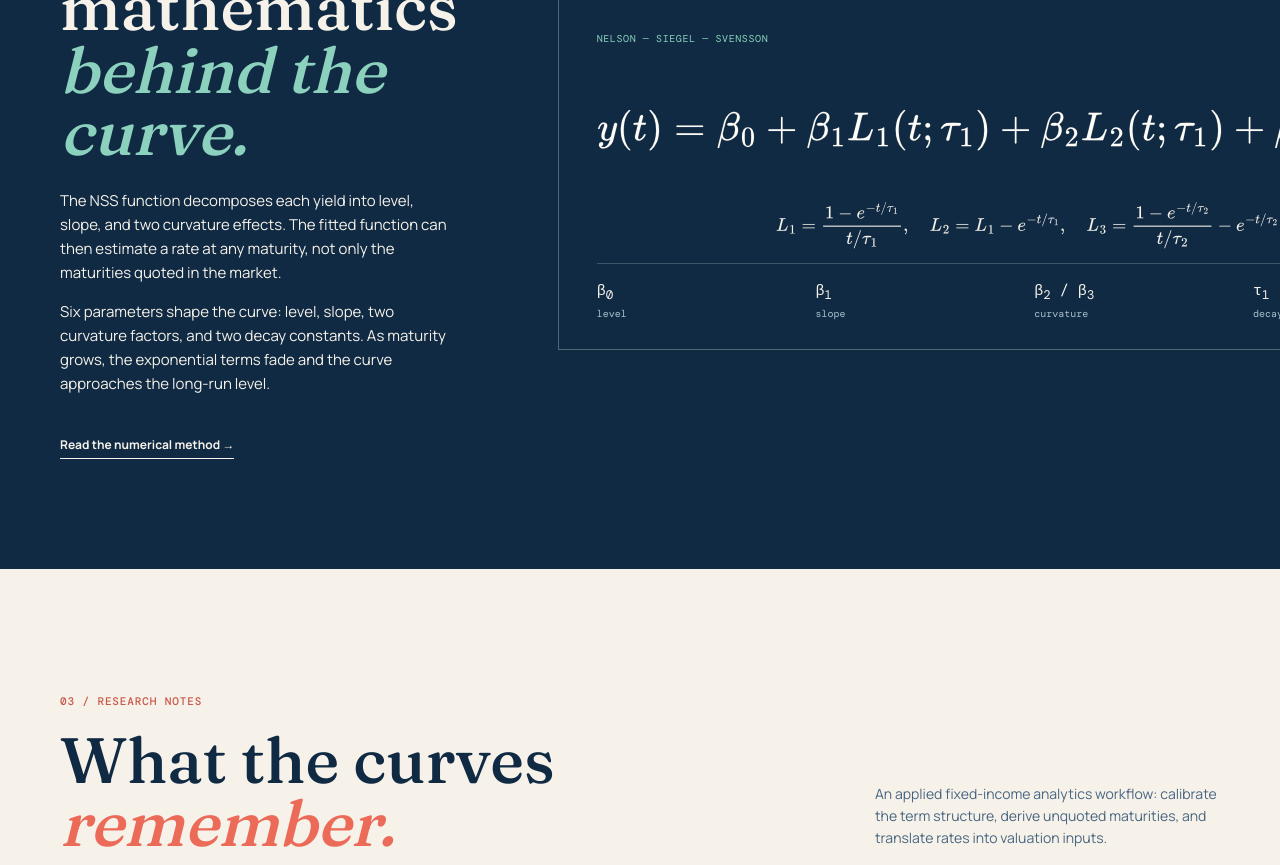
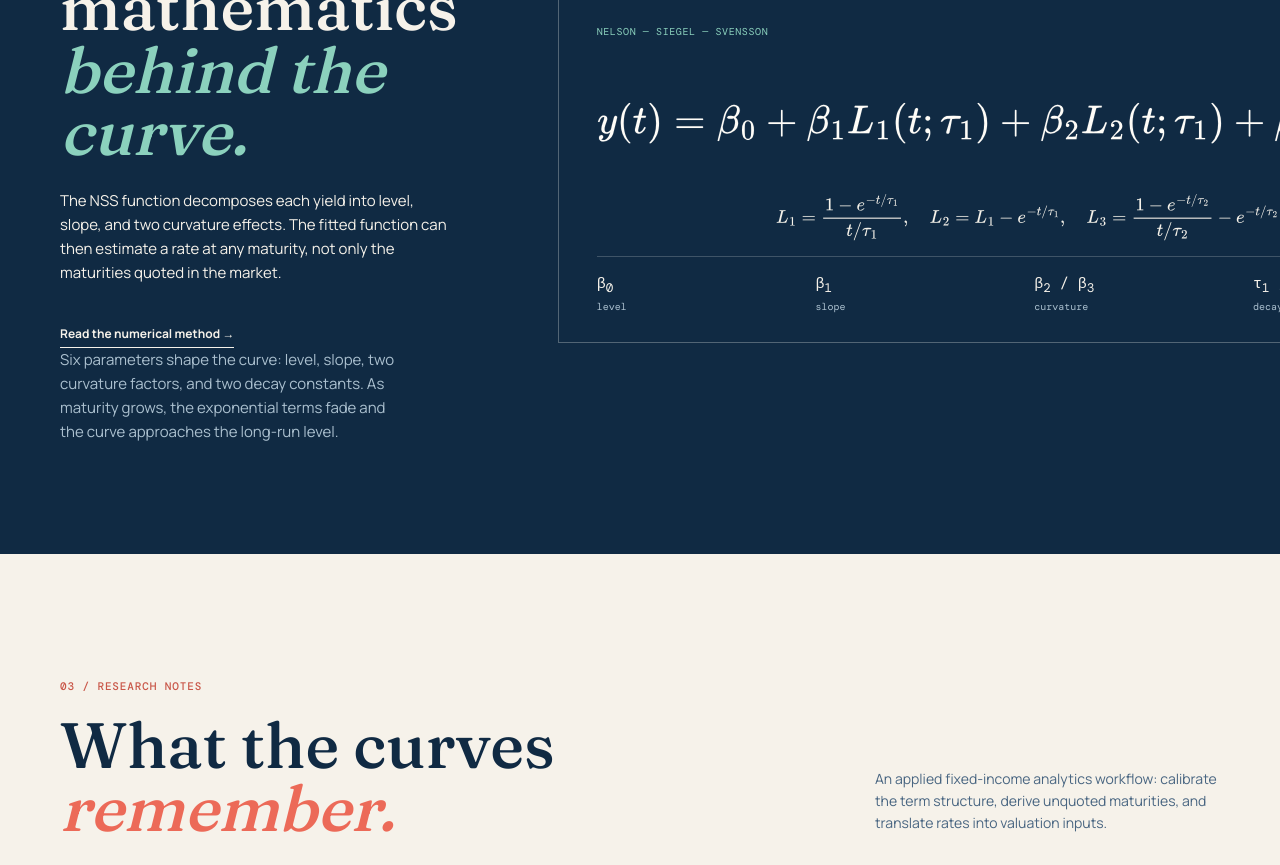
Before and after one commit to omarja12/Nelson-Siegel-Svensson-parameters-estimations, a plain HTML site: page index.html in a window 1280 px wide. Shown: the part 2058-2923 px from the top of the page. Drawn offline with nearby package versions, Linux system fonts and the light colour scheme.

Commit message:
Move numerical method link into model copy

```diff
--- a/index.html
+++ b/index.html
@@ -65,7 +65,7 @@
       </div>
     </section>
 
-    <section class="method-band" id="method"><div class="section-shell method-grid"><div class="method-intro reveal"><p class="eyebrow">02  /  THE MODEL</p><h2>The mathematics<br><em>behind the curve.</em></h2><p>The NSS function decomposes each yield into level, slope, and two curvature effects. The fitted function can then estimate a rate at any maturity, not only the maturities quoted in the market.</p><p class="method-detail">Six parameters shape the curve: level, slope, two curvature factors, and two decay constants. As maturity grows, the exponential terms fade and the curve approaches the long-run level.</p><a class="method-notes-link" href="notes.html">Read the numerical method <span aria-hidden="true">&#8594;</span></a></div><div class="formula-card reveal reveal-delay"><span class="formula-tag">NELSON &#8212; SIEGEL &#8212; SVENSSON</span><div class="formula">\[ y(t) = \beta_0 + \beta_1 L_1(t;\tau_1) + \beta_2 L_2(t;\tau_1) + \beta_3 L_3(t;\tau_2) \]</div><div class="loading-formula">\[ L_1=\frac{1-e^{-t/\tau_1}}{t/\tau_1},\quad L_2=L_1-e^{-t/\tau_1},\quad L_3=\frac{1-e^{-t/\tau_2}}{t/\tau_2}-e^{-t/\tau_2} \]</div><div class="parameter-row"><span><b>&beta;<sub>0</sub></b> level</span><span><b>&beta;<sub>1</sub></b> slope</span><span><b>&beta;<sub>2</sub> / &beta;<sub>3</sub></b> curvature</span><span><b>&tau;<sub>1</sub> / &tau;<sub>2</sub></b> decay</span></div></div></div></section>
+    <section class="method-band" id="method"><div class="section-shell method-grid"><div class="method-intro reveal"><p class="eyebrow">02  /  THE MODEL</p><h2>The mathematics<br><em>behind the curve.</em></h2><p>The NSS function decomposes each yield into level, slope, and two curvature effects. The fitted function can then estimate a rate at any maturity, not only the maturities quoted in the market.</p><a class="method-notes-link" href="notes.html">Read the numerical method <span aria-hidden="true">&#8594;</span></a><p class="method-detail">Six parameters shape the curve: level, slope, two curvature factors, and two decay constants. As maturity grows, the exponential terms fade and the curve approaches the long-run level.</p></div><div class="formula-card reveal reveal-delay"><span class="formula-tag">NELSON &#8212; SIEGEL &#8212; SVENSSON</span><div class="formula">\[ y(t) = \beta_0 + \beta_1 L_1(t;\tau_1) + \beta_2 L_2(t;\tau_1) + \beta_3 L_3(t;\tau_2) \]</div><div class="loading-formula">\[ L_1=\frac{1-e^{-t/\tau_1}}{t/\tau_1},\quad L_2=L_1-e^{-t/\tau_1},\quad L_3=\frac{1-e^{-t/\tau_2}}{t/\tau_2}-e^{-t/\tau_2} \]</div><div class="parameter-row"><span><b>&beta;<sub>0</sub></b> level</span><span><b>&beta;<sub>1</sub></b> slope</span><span><b>&beta;<sub>2</sub> / &beta;<sub>3</sub></b> curvature</span><span><b>&tau;<sub>1</sub> / &tau;<sub>2</sub></b> decay</span></div></div></div></section>
 
     <section class="section-shell findings-section" id="findings"><div class="section-heading reveal"><div><p class="eyebrow">03  /  RESEARCH NOTES</p><h2>What the curves<br><em>remember.</em></h2></div><p class="section-description">An applied fixed-income analytics workflow: calibrate the term structure, derive unquoted maturities, and translate rates into valuation inputs.</p></div><div class="finding-grid reveal"><article class="finding-card"><span class="card-index">A</span><h3>Interpolate the curve</h3><p>Estimate 9M, 3.5Y, 12.5Y, and 25Y rates even when no direct quote exists at that maturity.</p><span class="card-footer">4 synthetic tenors</span></article><article class="finding-card featured"><span class="card-index">B</span><h3>Compare time</h3><p>Track how selected rates evolve across the five dated snapshots, preserving the shape of each curve.</p><span class="card-footer">5 dated snapshots</span></article><article class="finding-card"><span class="card-index">C</span><h3>Translate days to value</h3><p>Use Act/360 or Act/365 day-count fractions, then discount a future payment into today&#8217;s value.</p><span class="card-footer">EUR 2,430.04 example</span></article></div></section>
 
```
